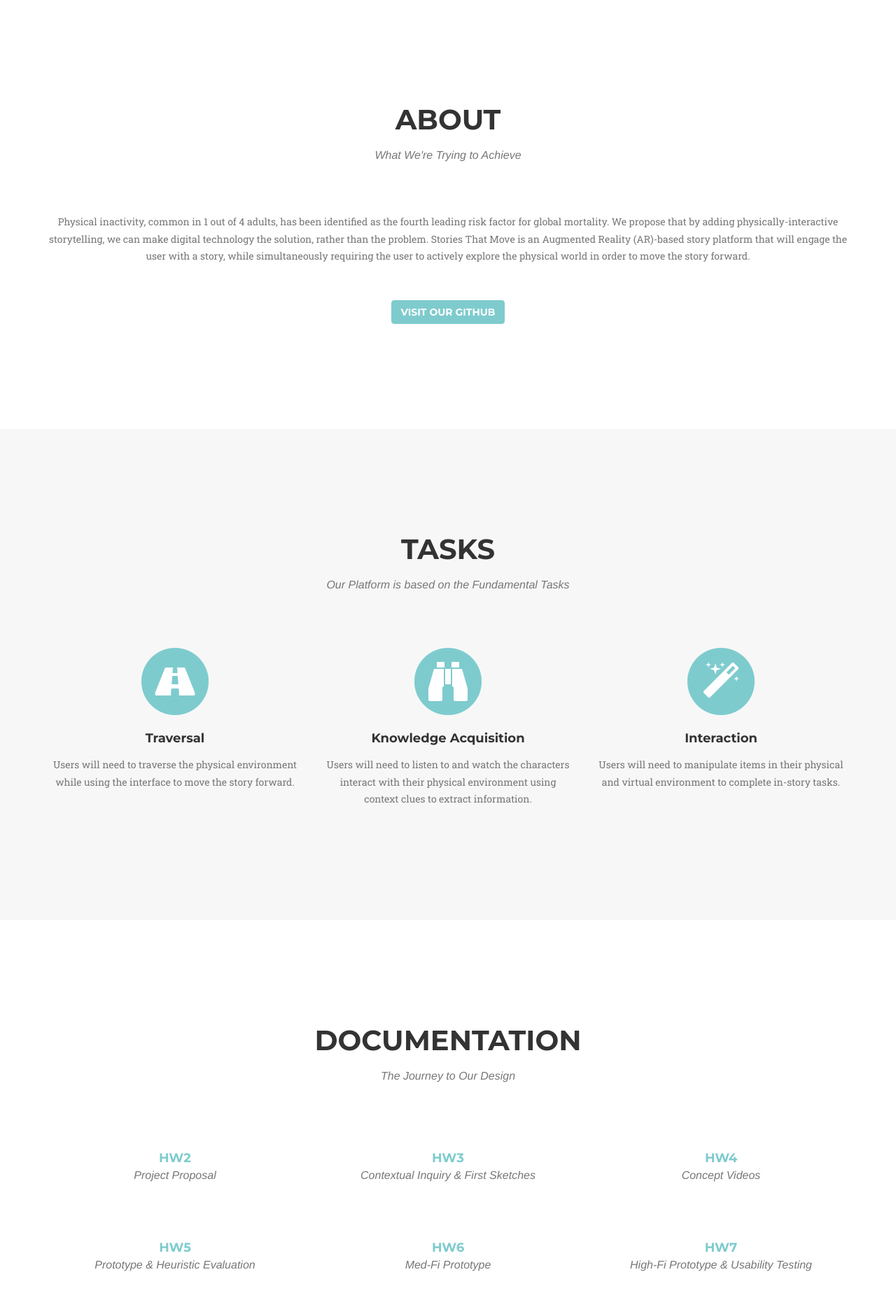
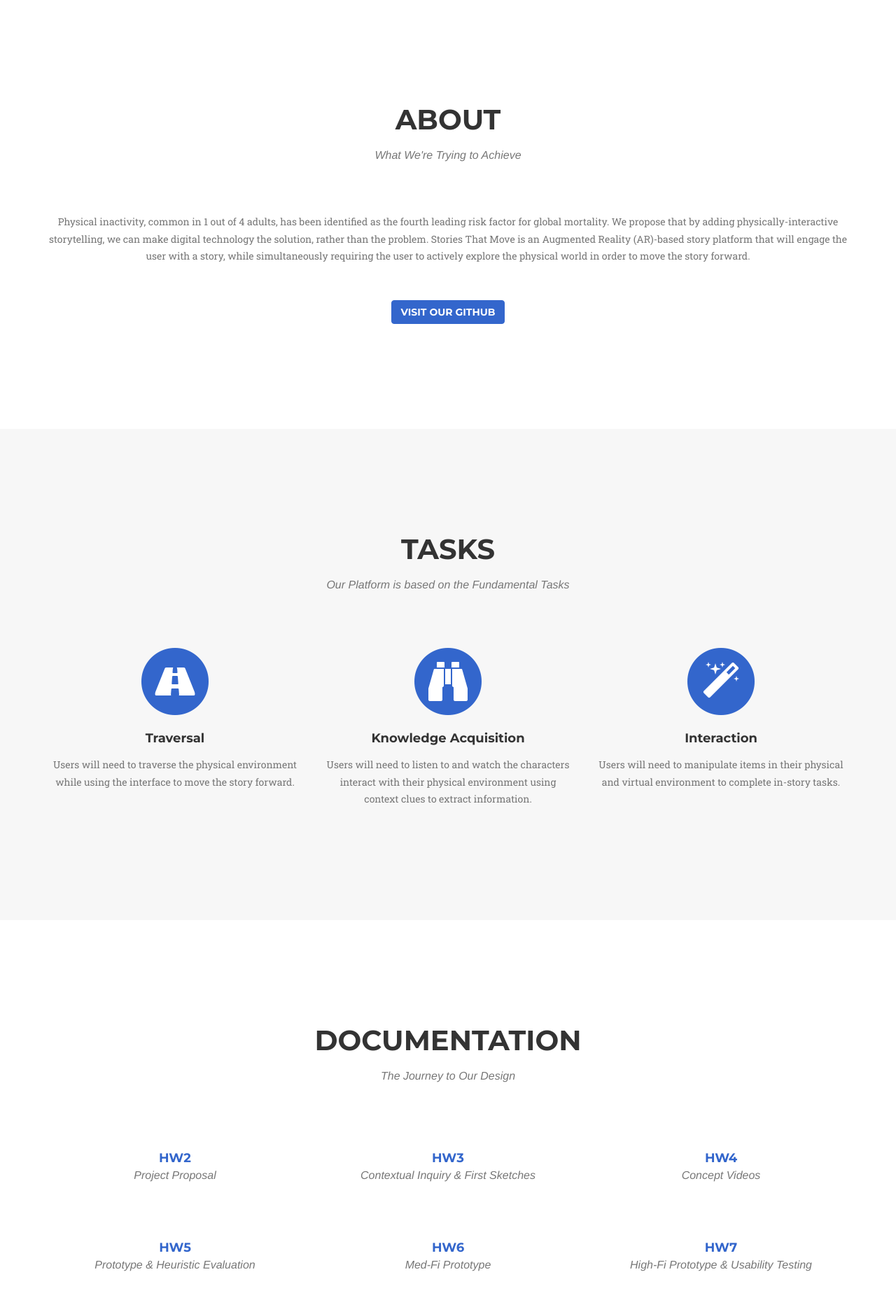
Before and after one commit to gnauhnoj/coco_website, a PHP site: page / in a window 1280 px wide. Shown: the part 834-2712 px from the top of the page at 70% size. Run offline with PHP 8.4, Linux system fonts and the light colour scheme; some libraries are stand-ins or nearby versions; some web fonts are replaced.

Commit message:
Choose a new color

```diff
--- a/css/agency.css
+++ b/css/agency.css
@@ -14,7 +14,7 @@ body {
 }
 
 .text-primary {
-    color: #7ecbce;
+    color: #3366cc;
 }
 
 p {
@@ -35,14 +35,14 @@ a.active {
 }
 
 a {
-    color: #7ecbce;
+    color: #3366cc;
 }
 
 a:hover,
 a:focus,
 a:active,
 a.active {
-    color: #7ecbce;
+    color: #3366cc;
 }
 
 h1,
@@ -69,12 +69,12 @@ h6 {
 }
 
 .btn-primary {
-    border-color: #7ecbce;
+    border-color: #3366cc;
     text-transform: uppercase;
     font-family: Montserrat,"Helvetica Neue",Helvetica,Arial,sans-serif;
     font-weight: 700;
     color: #fff;
-    background-color: #7ecbce;
+    background-color: #3366cc;
 }
 
 .btn-primary:hover,
@@ -847,12 +847,12 @@ ul.social-buttons li a:active {
 
 ::-moz-selection {
     text-shadow: none;
-    background: #7ecbce;
+    background: #3366cc;
 }
 
 ::selection {
     text-shadow: none;
-    background: #7ecbce;
+    background: #3366cc;
 }
 
 img::selection {
@@ -864,5 +864,5 @@ img::-moz-selection {
 }
 
 body {
-    webkit-tap-highlight-color: #7ecbce;
+    webkit-tap-highlight-color: #3366cc;
 }
```
Also changed, not shown: other parts of css/agency.css (+17 -17 lines).
